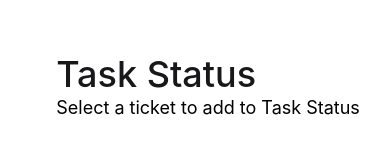
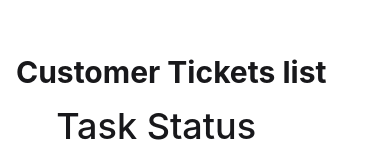
Before and after one commit to BANIKKURAISHI/cs-ticket-resolve, a React (Vite) app: page / in a window 390 px wide. Shown: the part 682-826 px from the top of the page. Built offline with nearby package versions, Linux system fonts and the light colour scheme.

Commit message:
I have completed readme file with answer

```diff
--- a/src/App.jsx
+++ b/src/App.jsx
@@ -38,6 +38,7 @@ function App() {
     <>
       <Navbar></Navbar>
       <Banner problems={problems} solved={solved}></Banner>
+      <h1 className="text-3xl font-bold m-4 md:m-16">Customer Tickets list</h1>
       <div className="w-11/12 flex mx-auto  flex-col-reverse md:flex-row ">
         <div className="w-full md:max-w-2/3">
           <Suspense
--- a/src/Component/Banner/Banner.jsx
+++ b/src/Component/Banner/Banner.jsx
@@ -4,9 +4,9 @@ const Banner = ({ problems, solved }) => {
   const victor1 = "https://i.ibb.co.com/1tNhfgxf/vector1.png";
 
   return (
-    <div className="w-11/12  mx-auto flex flex-col gap-8 md:flex-row justify-between m-14">
+    <div className="w-full mx-auto flex flex-col gap-8 md:flex-row justify-between m-14 md:w-11/12 ">
       {/* Left side is complet alhamdulilah  */}
-      <div className="relative w-96  md:w-1/2 mx-auto h-60 rounded-2xl overflow-hidden text-white">
+      <div className="relative w-96   md:w-1/2 mx-auto h-60 rounded-2xl overflow-hidden text-white">
         <div className="absoulate inset-0 bg-gradient-to-r from-[#642fe3] via-[#8148eb] to-[#8e53ee]">
           <img
             src={victor1}
```
Also changed, not shown: 2 other files (tests, documents, lock files or other folders).
